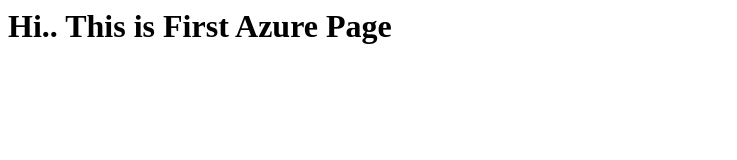
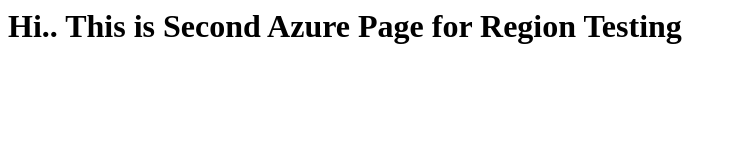
Before and after one commit to SunilRaya19/AzureProject, a plain HTML site: page index.html in a window 1280 px wide. Shown: the whole page, without its empty margins (0-737 px from the left). Drawn offline with Linux system fonts and the light colour scheme.

Commit message:
Update index.html

```diff
--- a/index.html
+++ b/index.html
@@ -1,5 +1,5 @@
 <html>
 <body>
-<h1>Hi.. This is First Azure Page</h1>
+<h1>Hi.. This is Second Azure Page for Region Testing</h1>
 </body>
 </html>
```
